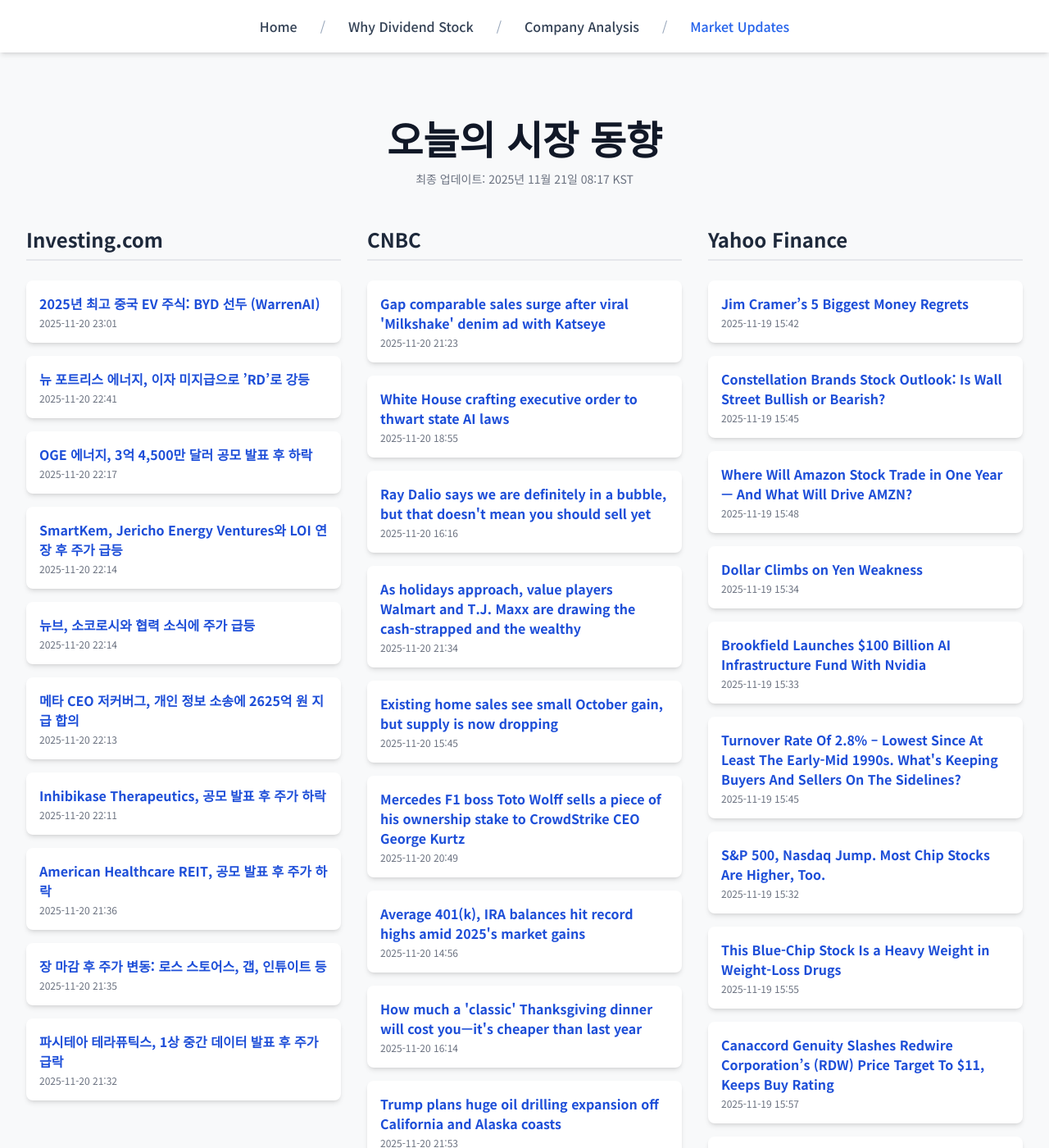
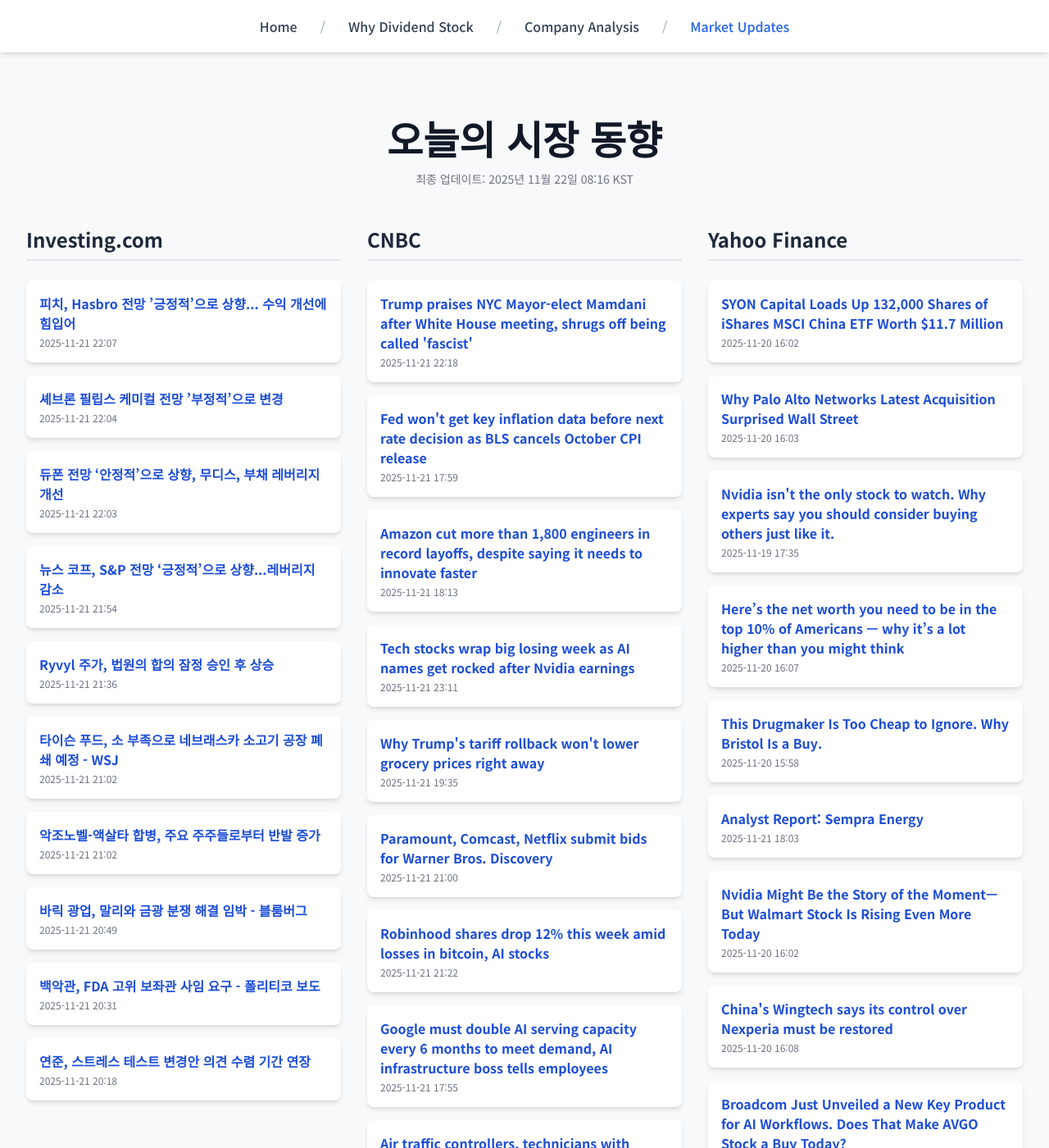
Before and after one commit to Kay-Hwang/my-company-analysis, a Jekyll site: the page built from market-updates.html, in a window 1280 px wide and 1400 px high. Shown: the whole window at 82% size. Built offline with Jekyll 4.4.1, drawn with Linux system fonts in a browser that asks for light colours; nearby versions of some CDN libraries; a script that is not in the unit is left out; some of the changed text lies outside the part shown.

Commit message:
Update daily data

```diff
--- a/_data/latest_data.json
+++ b/_data/latest_data.json
@@ -1,190 +1,190 @@
 {
-  "lastUpdated": "2025년 11월 21일 08:17 KST",
+  "lastUpdated": "2025년 11월 22일 08:16 KST",
   "news": {
     "investing": [
       {
-        "title": "2025년 최고 중국 EV 주식: BYD 선두 (WarrenAI)",
-        "link": "https://kr.investing.com/news/stock-market-news/article-93CH-1727323",
-        "pubDate": "2025-11-20 23:01:06",
-        "summary": "2025년 최고 중국 EV 주식: BYD 선두 (WarrenAI)"
+        "title": "피치, Hasbro 전망 ’긍정적’으로 상향... 수익 개선에 힘입어",
+        "link": "https://kr.investing.com/news/stock-market-news/article-93CH-1728975",
+        "pubDate": "2025-11-21 22:07:25",
+        "summary": "피치, Hasbro 전망 ’긍정적’으로 상향... 수익 개선에 힘입어"
       },
       {
-        "title": "뉴 포트리스 에너지, 이자 미지급으로 ’RD’로 강등",
-        "link": "https://kr.investing.com/news/stock-market-news/article-93CH-1727313",
-        "pubDate": "2025-11-20 22:41:42",
-        "summary": "뉴 포트리스 에너지, 이자 미지급으로 ’RD’로 강등"
+        "title": "셰브론 필립스 케미컬 전망 ’부정적’으로 변경",
+        "link": "https://kr.investing.com/news/stock-market-news/article-93CH-1728969",
+        "pubDate": "2025-11-21 22:04:15",
+        "summary": "셰브론 필립스 케미컬 전망 ’부정적’으로 변경"
       },
       {
-        "title": "OGE 에너지, 3억 4,500만 달러 공모 발표 후 하락",
-        "link": "https://kr.investing.com/news/stock-market-news/article-93CH-1727274",
-        "pubDate": "2025-11-20 22:17:34",
-        "summary": "OGE 에너지, 3억 4,500만 달러 공모 발표 후 하락"
+        "title": "듀폰 전망 ‘안정적’으로 상향, 무디스, 부채 레버리지 개선",
+        "link": "https://kr.investing.com/news/stock-market-news/article-93CH-1728965",
+        "pubDate": "2025-11-21 22:03:07",
+        "summary": "듀폰 전망 ‘안정적’으로 상향, 무디스, 부채 레버리지 개선"
       },
       {
-        "title": "SmartKem, Jericho Energy Ventures와 LOI 연장 후 주가 급등",
-        "link": "https://kr.investing.com/news/stock-market-news/article-93CH-1727261",
-        "pubDate": "2025-11-20 22:14:22",
-        "summary": "SmartKem, Jericho Energy Ventures와 LOI 연장 후 주가 급등"
+        "title": "뉴스 코프, S&P 전망 ‘긍정적’으로 상향...레버리지 감소",
+        "link": "https://kr.investing.com/news/stock-market-news/article-93CH-1728953",
+        "pubDate": "2025-11-21 21:54:12",
+        "summary": "뉴스 코프, S&P 전망 ‘긍정적’으로 상향...레버리지 감소"
       },
       {
-        "title": "뉴브, 소코로시와 협력 소식에 주가 급등",
-        "link": "https://kr.investing.com/news/stock-market-news/article-93CH-1727260",
-        "pubDate": "2025-11-20 22:14:21",
-        "summary": "뉴브, 소코로시와 협력 소식에 주가 급등"
+        "title": "Ryvyl 주가, 법원의 합의 잠정 승인 후 상승",
+        "link": "https://kr.investing.com/news/stock-market-news/article-93CH-1728926",
+        "pubDate": "2025-11-21 21:36:14",
+        "summary": "Ryvyl 주가, 법원의 합의 잠정 승인 후 상승"
       },
       {
-        "title": "메타 CEO 저커버그, 개인 정보 소송에 2625억 원 지급 합의",
-        "link": "https://kr.investing.com/news/stock-market-news/article-93CH-1727258",
-        "pubDate": "2025-11-20 22:13:37",
-        "summary": "메타 CEO 저커버그, 개인 정보 소송에 2625억 원 지급 합의"
+        "title": "타이슨 푸드, 소 부족으로 네브래스카 소고기 공장 폐쇄 예정 - WSJ",
+        "link": "https://kr.investing.com/news/stock-market-news/article-93CH-1728871",
+        "pubDate": "2025-11-21 21:02:51",
+        "summary": "타이슨 푸드, 소 부족으로 네브래스카 소고기 공장 폐쇄 예정 - WSJ"
       },
       {
-        "title": "Inhibikase Therapeutics, 공모 발표 후 주가 하락",
-        "link": "https://kr.investing.com/news/stock-market-news/article-93CH-1727243",
-        "pubDate": "2025-11-20 22:11:13",
-        "summary": "Inhibikase Therapeutics, 공모 발표 후 주가 하락"
+        "title": "악조노벨-액살타 합병, 주요 주주들로부터 반발 증가",
+        "link": "https://kr.investing.com/news/stock-market-news/article-1728875",
+        "pubDate": "2025-11-21 21:02:24",
+        "summary": "악조노벨-액살타 합병, 주요 주주들로부터 반발 증가"
       },
       {
-        "title": "American Healthcare REIT, 공모 발표 후 주가 하락",
-        "link": "https://kr.investing.com/news/stock-market-news/article-93CH-1727190",
-        "pubDate": "2025-11-20 21:36:57",
-        "summary": "American Healthcare REIT, 공모 발표 후 주가 하락"
+        "title": "바릭 광업, 말리와 금광 분쟁 해결 임박 - 블룸버그",
+        "link": "https://kr.investing.com/news/stock-market-news/article-93CH-1728863",
+        "pubDate": "2025-11-21 20:49:20",
+        "summary": "바릭 광업, 말리와 금광 분쟁 해결 임박 - 블룸버그"
       },
       {
-        "title": "장 마감 후 주가 변동: 로스 스토어스, 갭, 인튜이트 등",
-        "link": "https://kr.investing.com/news/stock-market-news/article-432SI-1727186",
-        "pubDate": "2025-11-20 21:35:24",
-        "summary": "장 마감 후 주가 변동: 로스 스토어스, 갭, 인튜이트 등"
+        "title": "백악관, FDA 고위 보좌관 사임 요구 - 폴리티코 보도",
+        "link": "https://kr.investing.com/news/stock-market-news/article-93CH-1728851",
+        "pubDate": "2025-11-21 20:31:14",
+        "summary": "백악관, FDA 고위 보좌관 사임 요구 - 폴리티코 보도"
       },
       {
-        "title": "파시테아 테라퓨틱스, 1상 중간 데이터 발표 후 주가 급락",
-        "link": "https://kr.investing.com/news/stock-market-news/article-93CH-1727171",
-        "pubDate": "2025-11-20 21:32:05",
-        "summary": "파시테아 테라퓨틱스, 1상 중간 데이터 발표 후 주가 급락"
+        "title": "연준, 스트레스 테스트 변경안 의견 수렴 기간 연장",
+        "link": "https://kr.investing.com/news/stock-market-news/article-93CH-1728850",
+        "pubDate": "2025-11-21 20:18:15",
+        "summary": "연준, 스트레스 테스트 변경안 의견 수렴 기간 연장"
       }
     ],
     "cnbc": [
       {
-        "title": "Gap comparable sales surge after viral 'Milkshake' denim ad with Katseye",
-        "link": "https://www.cnbc.com/2025/11/20/gap-q3-2025-earnings.html",
-        "pubDate": "Thu, 20 Nov 2025 21:23:11 GMT",
-        "summary": "Gap, which owns Banana Republic, Old Navy, Athleta and its namesake banner, saw comparable sales rise 5% during the quarter, indicating its taking market share."
+        "title": "Trump praises NYC Mayor-elect Mamdani after White House meeting, shrugs off being called 'fascist'",
+        "link": "https://www.cnbc.com/2025/11/21/trump-mamdani-meeting-white-house-nyc.html",
+        "pubDate": "Fri, 21 Nov 2025 22:18:45 GMT",
+        "summary": "The meeting with Trump was requested by Mamdani, whose victory over ex-New York Gov. Andrew Cuomo in NYC's mayoral race put him at the center of U.S. politics."
       },
       {
-        "title": "White House crafting executive order to thwart state AI laws",
-        "link": "https://www.cnbc.com/2025/11/20/trump-ai-executive-order-state-funding.html",
-        "pubDate": "Thu, 20 Nov 2025 18:55:19 GMT",
-        "summary": "The draft surfaced after President Donald Trump called for a single federal standard on AI \"instead of a patchwork of 50 State Regulatory Regimes.\""
+        "title": "Fed won't get key inflation data before next rate decision as BLS cancels October CPI release",
+        "link": "https://www.cnbc.com/2025/11/21/fed-wont-get-key-inflation-data-before-next-rate-decision-as-bls-cancels-october-cpi-release.html",
+        "pubDate": "Fri, 21 Nov 2025 17:59:54 GMT",
+        "summary": "The BLS said it was canceling the release of the October CPI, leaving the Fed without a key piece of inflation data before it next decides on interest rates."
       },
       {
-        "title": "Ray Dalio says we are definitely in a bubble, but that doesn't mean you should sell yet",
-        "link": "https://www.cnbc.com/2025/11/20/ray-dalio-ai-bubble-sell-market-stocks.html",
-        "pubDate": "Thu, 20 Nov 2025 16:16:50 GMT",
-        "summary": "The billionaire investor also said the bubble needs to be popped."
+        "title": "Amazon cut more than 1,800 engineers in record layoffs, despite saying it needs to innovate faster",
+        "link": "https://www.cnbc.com/2025/11/21/amazon-cut-thousands-of-engineers-in-its-record-layoffs-filings-show.html",
+        "pubDate": "Fri, 21 Nov 2025 18:13:16 GMT",
+        "summary": "Nearly 40% of the roughly 4,700 positions Amazon eliminated across Washington, New York, New Jersey and California were engineering jobs."
       },
       {
-        "title": "As holidays approach, value players Walmart and T.J. Maxx are drawing the cash-strapped and the wealthy",
-        "link": "https://www.cnbc.com/2025/11/20/walmart-tjx-earnings-wealthy-shoppers-value.html",
-        "pubDate": "Thu, 20 Nov 2025 21:34:26 GMT",
-        "summary": "The retailers' performance jumps out as investors and economists try to predict the holiday season and the outlook for the U.S. economy next year."
+        "title": "Tech stocks wrap big losing week as AI names get rocked after Nvidia earnings",
+        "link": "https://www.cnbc.com/2025/11/21/tech-stocks-nvidia-amd-oracle-amazon-microsoft.html",
+        "pubDate": "Fri, 21 Nov 2025 23:11:05 GMT",
+        "summary": "Investors had looked to Nvidia's earnings report to settle fears that the AI bubble is on increasingly shaky ground."
       },
       {
-        "title": "Existing home sales see small October gain, but supply is now dropping",
-        "link": "https://www.cnbc.com/2025/11/20/october-existing-home-sales-supply.html",
-        "pubDate": "Thu, 20 Nov 2025 15:45:26 GMT",
-        "summary": "Home sales in October saw a small gain, despite the government shutdown, but the supply has started to drop, and prices are still gaining."
+        "title": "Why Trump's tariff rollback won't lower grocery prices right away",
+        "link": "https://www.cnbc.com/2025/11/21/food-inflation-price-trump-tariffs.html",
+        "pubDate": "Fri, 21 Nov 2025 19:35:01 GMT",
+        "summary": "President Donald Trump is rolling back tariffs on some imported food items, but that won't lower prices at the grocery store right away."
       },
       {
-        "title": "Mercedes F1 boss Toto Wolff sells a piece of his ownership stake to CrowdStrike CEO George Kurtz",
-        "link": "https://www.cnbc.com/2025/11/20/mercedes-f1-toto-wolff-ownership-crowdstrike-ceo-george-kurtz.html",
-        "pubDate": "Thu, 20 Nov 2025 20:49:08 GMT",
-        "summary": "CrowdStrike CEO George Kurtz has acquired a minority stake in Mercedes-AMG Petronas F1 and will be a tech advisor to the motorsport team."
+        "title": "Paramount, Comcast, Netflix submit bids for Warner Bros. Discovery",
+        "link": "https://www.cnbc.com/2025/11/21/warner-bros-discovery-wbd-bids-paramount-comcast-netflix.html",
+        "pubDate": "Fri, 21 Nov 2025 21:00:44 GMT",
+        "summary": "Warner Bros. Discovery recently expanded its strategic review of its business, saying it's open for a sale. First-round bids came in this week."
       },
       {
-        "title": "Average 401(k), IRA balances hit record highs amid 2025's market gains",
-        "link": "https://www.cnbc.com/2025/11/20/average-401k-ira-balances-hit-record-highs-amid-2025s-market-gains.html",
-        "pubDate": "Thu, 20 Nov 2025 14:56:01 GMT",
-        "summary": "Boosted by positive market conditions, retirement account balances are at fresh highs heading into the last quarter of 2025, according to a new Fidelity report."
+        "title": "Robinhood shares drop 12% this week amid losses in bitcoin, AI stocks",
+        "link": "https://www.cnbc.com/2025/11/21/robinhood-heads-for-brutal-weekly-loss-as-bitcoin-ai-stocks-are-hit-hard.html",
+        "pubDate": "Fri, 21 Nov 2025 21:22:52 GMT",
+        "summary": "The platform's core business relies on retail investors pouring into speculative corners of the market, particularly crypto and AI-linked stocks."
       },
       {
-        "title": "How much a 'classic' Thanksgiving dinner will cost you—it's cheaper than last year",
-        "link": "https://www.cnbc.com/2025/11/20/cost-of-classic-thanksgiving-dinner.html",
-        "pubDate": "Thu, 20 Nov 2025 16:14:14 GMT",
-        "summary": "Frozen turkeys are seeing steep discounts this season as retailers try to pull shoppers into stores."
+        "title": "Google must double AI serving capacity every 6 months to meet demand, AI infrastructure boss tells employees",
+        "link": "https://www.cnbc.com/2025/11/21/google-must-double-ai-serving-capacity-every-6-months-to-meet-demand.html",
+        "pubDate": "Fri, 21 Nov 2025 17:55:06 GMT",
+        "summary": "At a recent all-hands meeting, Google's head of AI infrastructure said the company has to race to build out compute capacity."
       },
       {
-        "title": "Trump plans huge oil drilling expansion off California and Alaska coasts",
-        "link": "https://www.cnbc.com/2025/11/20/trump-offshore-oil-alaska-pacific-california-gulf-mexico.html",
-        "pubDate": "Thu, 20 Nov 2025 21:53:21 GMT",
-        "summary": "Trump's program would mark the first time since 1984 that Interior has allowed a new lease in the Pacific."
+        "title": "Air traffic controllers, technicians with perfect attendance in shutdown to get $10,000 bonuses, FAA says",
+        "link": "https://www.cnbc.com/2025/11/21/air-traffic-controllers-government-shutdown-bonus.html",
+        "pubDate": "Fri, 21 Nov 2025 19:54:20 GMT",
+        "summary": "Close to 800 air traffic controllers and technicians with perfect attendance will get $10,000 bonuses, the FAA said."
       },
       {
-        "title": "Feds charge 4 in plot to export restricted Nvidia chips to China, Hong Kong",
-        "link": "https://www.cnbc.com/2025/11/20/nvidia-ai-chips-china-gpu.html",
-        "pubDate": "Thu, 20 Nov 2025 22:02:15 GMT",
-        "summary": "Chips sent to China as part of the alleged scheme included Nvidia's A100 and H200 graphics processing units, an indictment says."
+        "title": "Air cargo impact from post-crash MD-11 grounding seen as 'minimal,' analysts say",
+        "link": "https://www.cnbc.com/2025/11/21/holiday-shipping-air-cargo-ups-crash.html",
+        "pubDate": "Fri, 21 Nov 2025 20:01:21 GMT",
+        "summary": "Air cargo could be impacted by the UPS and FedEx fleet groundings ahead of the busy holiday season."
       }
     ],
     "yahoo": [
       {
-        "title": "Jim Cramer’s 5 Biggest Money Regrets",
-        "link": "https://finance.yahoo.com/news/jim-cramer-5-biggest-money-154209898.html",
-        "pubDate": "2025-11-19T15:42:09Z",
-        "summary": "Jim Cramer’s 5 Biggest Money Regrets"
+        "title": "SYON Capital Loads Up 132,000 Shares of iShares MSCI China ETF Worth $11.7 Million",
+        "link": "https://finance.yahoo.com/news/syon-capital-loads-132-000-160245182.html",
+        "pubDate": "2025-11-20T16:02:45Z",
+        "summary": "SYON Capital Loads Up 132,000 Shares of iShares MSCI China ETF Worth $11.7 Million"
       },
       {
-        "title": "Constellation Brands Stock Outlook: Is Wall Street Bullish or Bearish?",
-        "link": "https://finance.yahoo.com/news/constellation-brands-stock-outlook-wall-154522522.html",
-        "pubDate": "2025-11-19T15:45:22Z",
-        "summary": "Constellation Brands Stock Outlook: Is Wall Street Bullish or Bearish?"
+        "title": "Why Palo Alto Networks Latest Acquisition Surprised Wall Street",
+        "link": "https://www.investors.com/news/technology/palo-alto-palo-alto-earnings-news-q32025/?src=A00220&yptr=yahoo",
+        "pubDate": "2025-11-20T16:03:14Z",
+        "summary": "Why Palo Alto Networks Latest Acquisition Surprised Wall Street"
       },
       {
-        "title": "Where Will Amazon Stock Trade in One Year — And What Will Drive AMZN?",
-        "link": "https://finance.yahoo.com/news/where-amazon-stock-trade-one-154842182.html",
-        "pubDate": "2025-11-19T15:48:42Z",
-        "summary": "Where Will Amazon Stock Trade in One Year — And What Will Drive AMZN?"
+        "title": "Nvidia isn't the only stock to watch. Why experts say you should consider buying others just like it.",
+        "link": "https://finance.yahoo.com/personal-finance/investing/article/nvidia-isnt-the-only-stock-to-watch-why-experts-say-you-should-consider-buying-others-just-like-it-173538962.html",
+        "pubDate": "2025-11-19T17:35:38Z",
+        "summary": "Nvidia isn't the only stock to watch. Why experts say you should consider buying others just like it."
       },
       {
-        "title": "Dollar Climbs on Yen Weakness",
-        "link": "https://finance.yahoo.com/news/dollar-climbs-yen-weakness-153424514.html",
-        "pubDate": "2025-11-19T15:34:24Z",
-        "summary": "Dollar Climbs on Yen Weakness"
+        "title": "Here’s the net worth you need to be in the top 10% of Americans — why it’s a lot higher than you might think",
+        "link": "https://finance.yahoo.com/news/net-worth-top-10-americans-160700516.html",
+        "pubDate": "2025-11-20T16:07:00Z",
+        "summary": "Here’s the net worth you need to be in the top 10% of Americans — why it’s a lot higher than you might think"
       },
       {
-        "title": "Brookfield Launches $100 Billion AI Infrastructure Fund With Nvidia",
-        "link": "https://www.barrons.com/livecoverage/nvidia-earnings-stock-price-news/card/brookfield-launches-100-billion-ai-infrastructure-fund-with-nvidia-kJeDQqAOEUbX0P4HveDY?siteid=yhoof2&yptr=yahoo",
-        "pubDate": "2025-11-19T15:33:56Z",
-        "summary": "Brookfield Launches $100 Billion AI Infrastructure Fund With Nvidia"
+        "title": "This Drugmaker Is Too Cheap to Ignore. Why Bristol Is a Buy.",
+        "link": "https://www.barrons.com/articles/wp-bar-0001507322?siteid=yhoof2&yptr=yahoo",
+        "pubDate": "2025-11-20T15:58:00Z",
+        "summary": "This Drugmaker Is Too Cheap to Ignore. Why Bristol Is a Buy."
       },
       {
-        "title": "Turnover Rate Of 2.8% – Lowest Since At Least The Early-Mid 1990s. What's Keeping Buyers And Sellers On The Sidelines?",
-        "link": "https://finance.yahoo.com/news/turnover-rate-2-8-lowest-154549644.html",
-        "pubDate": "2025-11-19T15:45:49Z",
-        "summary": "Turnover Rate Of 2.8% – Lowest Since At Least The Early-Mid 1990s. What's Keeping Buyers And Sellers On The Sidelines?"
+        "title": "Analyst Report: Sempra Energy",
+        "link": "https://finance.yahoo.com/research/reports/ARGUS_3409_AnalystReport_1763748235000?yptr=yahoo&ncid=yahooproperties_plusresear_nm5q6ze1cei",
+        "pubDate": "2025-11-21T18:03:55Z",
+        "summary": "Analyst Report: Sempra Energy"
       },
       {
-        "title": "S&P 500, Nasdaq Jump. Most Chip Stocks Are Higher, Too.",
-        "link": "https://www.barrons.com/livecoverage/stock-market-news-today-111925/card/s-p-500-nasdaq-jump-most-chip-stocks-are-higher-too--4oypokWGBNbGTUbw2euY?siteid=yhoof2&yptr=yahoo",
-        "pubDate": "2025-11-19T15:32:30Z",
-        "summary": "S&P 500, Nasdaq Jump. Most Chip Stocks Are Higher, Too."
+        "title": "Nvidia Might Be the Story of the Moment—But Walmart Stock Is Rising Even More Today",
+        "link": "https://finance.yahoo.com/news/nvidia-might-story-moment-walmart-160204422.html",
+        "pubDate": "2025-11-20T16:02:04Z",
+        "summary": "Nvidia Might Be the Story of the Moment—But Walmart Stock Is Rising Even More Today"
       },
       {
-        "title": "This Blue-Chip Stock Is a Heavy Weight in Weight-Loss Drugs",
-        "link": "https://finance.yahoo.com/news/blue-chip-stock-heavy-weight-155502243.html",
-        "pubDate": "2025-11-19T15:55:02Z",
-        "summary": "This Blue-Chip Stock Is a Heavy Weight in Weight-Loss Drugs"
+        "title": "China's Wingtech says its control over Nexperia must be restored",
+        "link": "https://finance.yahoo.com/news/chinas-wingtech-says-control-over-160805213.html",
+        "pubDate": "2025-11-20T16:08:05Z",
+        "summary": "China's Wingtech says its control over Nexperia must be restored"
       },
       {
-        "title": "Canaccord Genuity Slashes Redwire Corporation’s (RDW) Price Target To $11, Keeps Buy Rating",
-        "link": "https://finance.yahoo.com/news/canaccord-genuity-slashes-redwire-corporation-155701708.html",
-        "pubDate": "2025-11-19T15:57:01Z",
-        "summary": "Canaccord Genuity Slashes Redwire Corporation’s (RDW) Price Target To $11, Keeps Buy Rating"
+        "title": "Broadcom Just Unveiled a New Key Product for AI Workflows. Does That Make AVGO Stock a Buy Today?",
+        "link": "https://finance.yahoo.com/news/broadcom-just-unveiled-key-product-160746160.html",
+        "pubDate": "2025-11-20T16:07:46Z",
+        "summary": "Broadcom Just Unveiled a New Key Product for AI Workflows. Does That Make AVGO Stock a Buy Today?"
       },
       {
-        "title": "Nvidia Stock Rebounds After an Ugly Few Days",
-        "link": "https://www.barrons.com/livecoverage/nvidia-earnings-stock-price-news/card/nvidia-stock-rebounds-after-an-ugly-few-days-KXISWaHwuZgHqtacHUhc?siteid=yhoof2&yptr=yahoo",
-        "pubDate": "2025-11-19T15:22:41Z",
-        "summary": "Nvidia Stock Rebounds After an Ugly Few Days"
+        "title": "India Is in an IPO Frenzy Again. Wait Until It Cools.",
+        "link": "https://www.barrons.com/articles/india-ipo-frenzy-021b3c2e?siteid=yhoof2&yptr=yahoo",
+        "pubDate": "2025-11-20T16:11:00Z",
+        "summary": "India Is in an IPO Frenzy Again. Wait Until It Cools."
       }
     ]
   }
```
